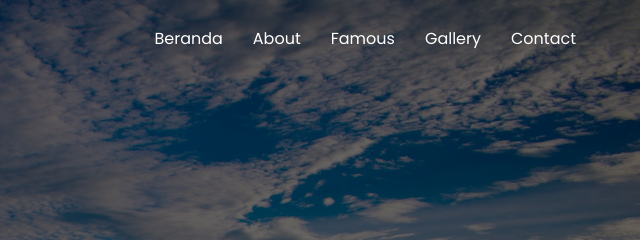
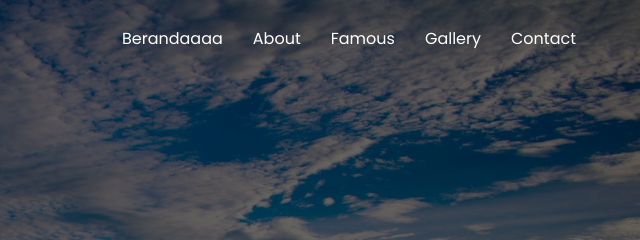
Before and after one commit to farhanariyanto03/portofolio1, a plain HTML site: page index.html in a window 1280 px wide. Shown: the top 240 px of the page, 640-1280 px from the left. Drawn offline with nearby package versions, Linux system fonts and the light colour scheme.

Commit message:
update
mengangti

```diff
--- a/index.html
+++ b/index.html
@@ -32,7 +32,7 @@
                         <ul>
                             <li>
                                 <i class="ri-home-3-line"></i>
-                                <a href="#">Beranda</a>
+                                <a href="#">Berandaaaa</a>
                             </li>
                             <li>
                                 <i class="ri-information-line"></i>
```
